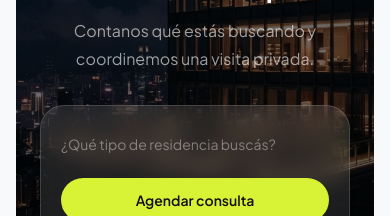
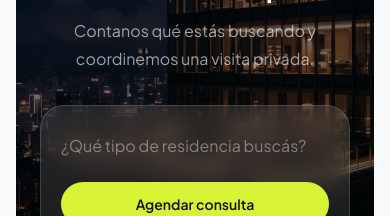
Before and after one commit to javieruncos/luxury, a React (Vite) app: page / in a window 390 px wide. Shown: the part 6620-6836 px from the top of the page. Built offline with nearby package versions, Linux system fonts and the light colour scheme.

Commit message:
fixed:correcionces en mobile para IOS

```diff
--- a/src/components/Anatomy.jsx
+++ b/src/components/Anatomy.jsx
@@ -40,7 +40,7 @@ export default function Anatomy() {
         };
 
   return (
-    <section aria-labelledby="anatomy-title" className="bg-canvas">
+    <section id="nosotros" aria-labelledby="anatomy-title" className="bg-canvas">
       <div className="mx-auto w-full max-w-[1440px] px-4 py-20 sm:px-5 lg:py-28">
         <motion.div {...reveal()} className="lg:col-span-7">
           <p className="text-xs font-semibold tracking-[0.18em] text-muted">
--- a/src/components/FinalCTA.jsx
+++ b/src/components/FinalCTA.jsx
@@ -79,7 +79,7 @@ export default function FinalCTA() {
                 type="text"
                 autoComplete="off"
                 placeholder="¿Qué tipo de residencia buscás?"
-                className="min-w-0 flex-1 bg-transparent text-sm text-white outline-none placeholder:text-white/40 focus-visible:outline-none! max-sm:py-2"
+                className="min-w-0 flex-1 bg-transparent text-sm text-white outline-none placeholder:text-white/40 focus-visible:outline-none! max-sm:py-2 max-sm:text-base"
               />
               <button
                 type="submit"
--- a/src/components/NavDock.jsx
+++ b/src/components/NavDock.jsx
@@ -5,7 +5,6 @@ const links = [
   { label: "Inicio", href: "#inicio" },
   { label: "Nosotros", href: "#nosotros" },
   { label: "Propiedades", href: "#propiedades" },
-  { label: "Noticias", href: "#noticias" },
 ];
 
 export default function NavDock({ variant = "fixed" }) {
```
